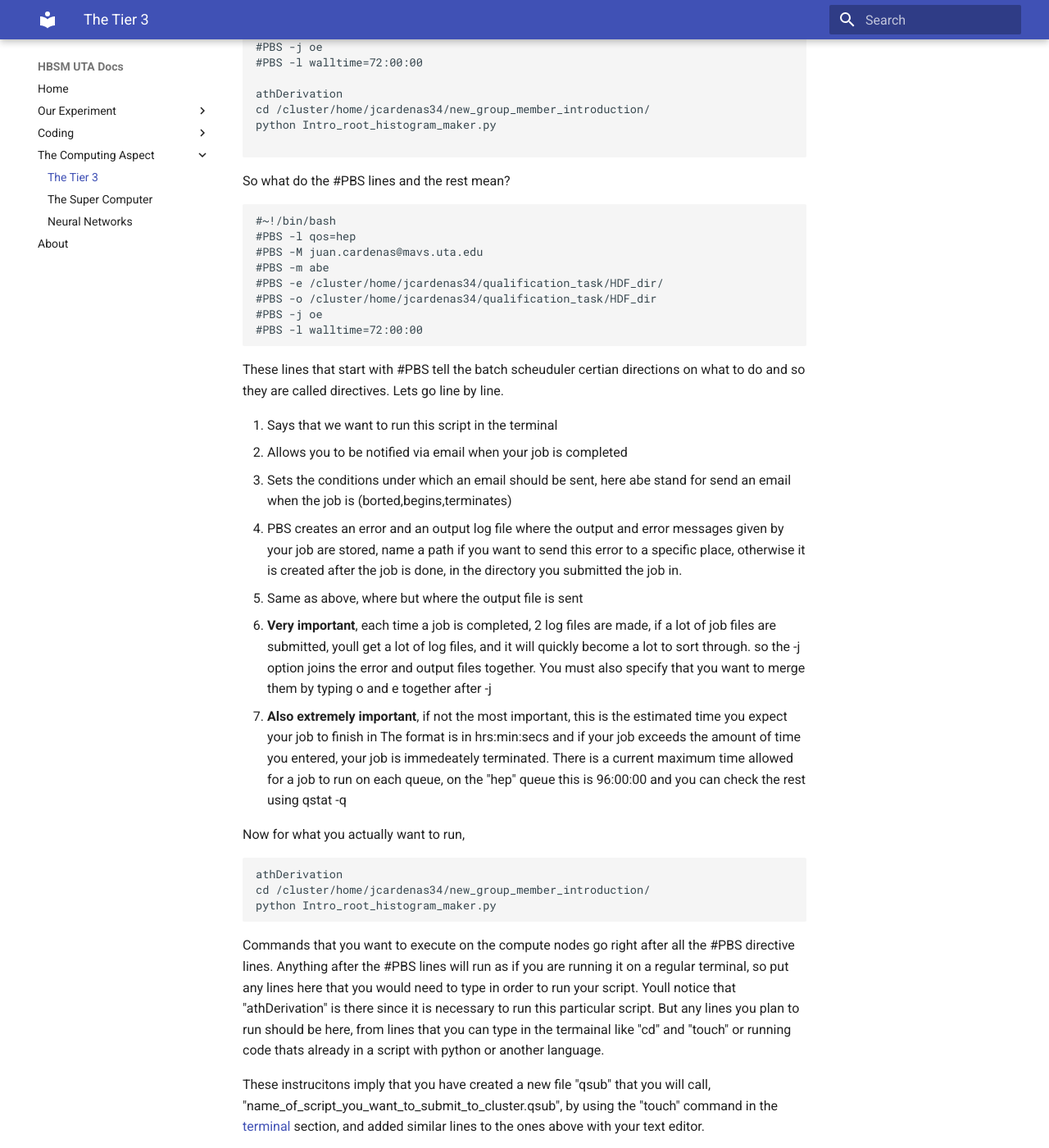
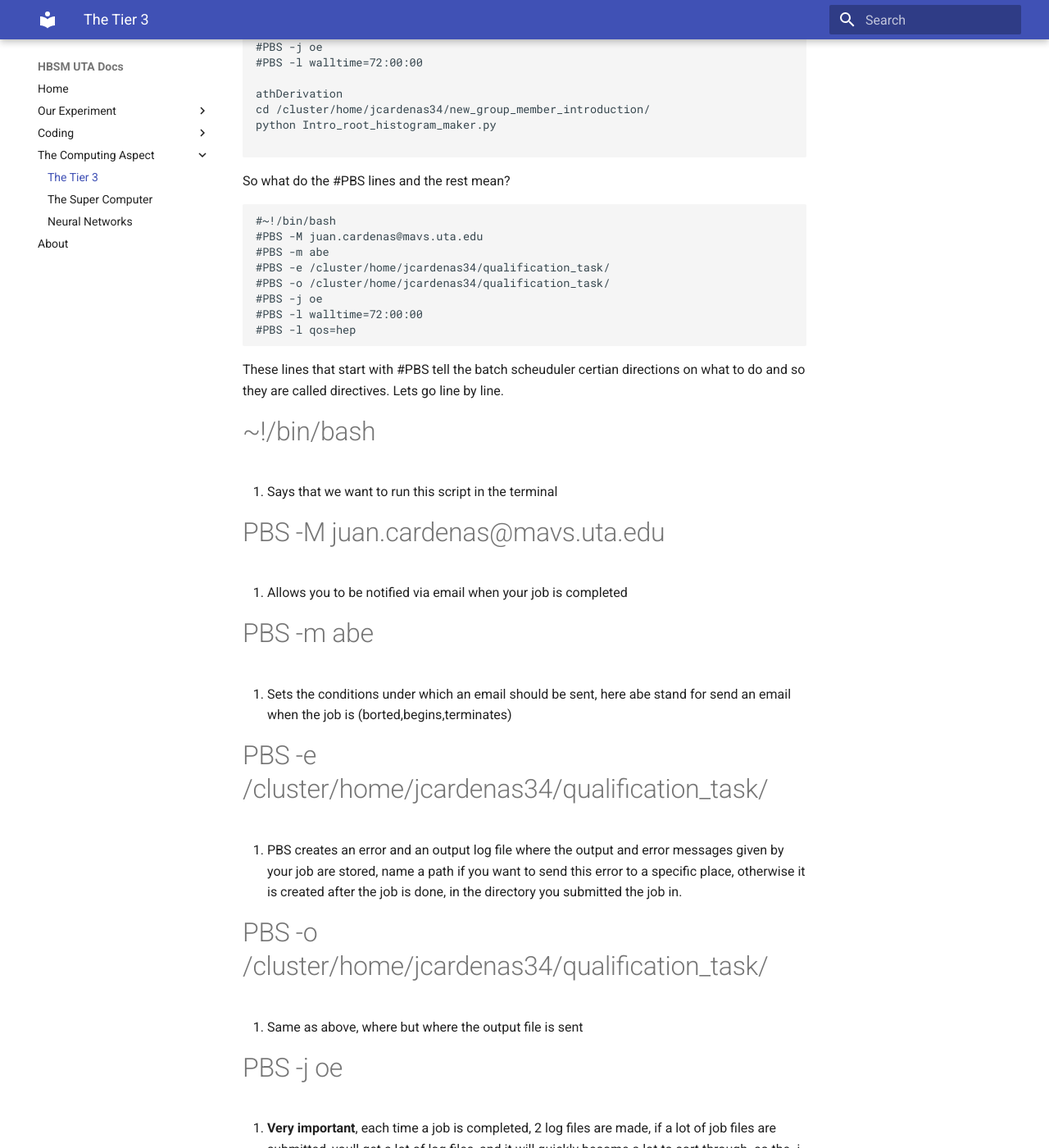
Before and after one commit to Jcardenas34/UTA-HBSM-New-Member-Quick-Start-Documentation, an MkDocs documentation site: the page built from docs/tier3.md, in a window 1280 px wide and 1400 px high, scrolled down 2530 px. Shown: the whole window at 82% size. Built offline with MkDocs 1.6.1 and Material for MkDocs 9.7.7, drawn with Linux system fonts in a browser that asks for light colours; some of the changed text lies outside the part shown.

Commit message:
Update tier3.md
More clear #PBS directive exaplanations

````diff
--- a/docs/tier3.md
+++ b/docs/tier3.md
@@ -63,29 +63,46 @@
 
 ```
 #~!/bin/bash
-#PBS -l qos=hep
 #PBS -M juan.cardenas@mavs.uta.edu
 #PBS -m abe
-#PBS -e /cluster/home/jcardenas34/qualification_task/HDF_dir/
-#PBS -o /cluster/home/jcardenas34/qualification_task/HDF_dir
+#PBS -e /cluster/home/jcardenas34/qualification_task/
+#PBS -o /cluster/home/jcardenas34/qualification_task/
 #PBS -j oe
 #PBS -l walltime=72:00:00
+#PBS -l qos=hep
 ```
 These lines that start with #PBS tell the batch scheuduler certian directions on what to do and so they are called directives. Lets go line by line.
 
+#~!/bin/bash
 1. Says that we want to run this script in the terminal
+
+#PBS -M juan.cardenas@mavs.uta.edu
 2. Allows you to be notified via email when your job is completed
+
+#PBS -m abe
 3. Sets the conditions under which an email should be sent, here abe stand for send an email when the job is (borted,begins,terminates)
+
+#PBS -e /cluster/home/jcardenas34/qualification_task/
 4. PBS creates an error and an output log file where the output and error messages given by your job are stored, name a path if you want to send this error to a specific place, otherwise it is created after the job is done, in the directory you submitted the job in.
+
+#PBS -o /cluster/home/jcardenas34/qualification_task/
 5. Same as above, where but where the output file is sent
+
+#PBS -j oe
 6. __Very important__, each time a job is completed, 2 log files are made, if a lot of job files are submitted, youll get a lot of log files, and it will quickly become a lot to sort through. so the -j option joins the error and output files together. You must also specify that you want to merge them by typing o and e together after -j
+
+#PBS -l walltime=72:00:00
 7. __Also extremely important__, if not the most important, this is the estimated time you expect your job to finish in
 The format is in hrs:min:secs and if your job exceeds the amount of time you entered, your job is immedeately terminated.
 There is a current maximum time allowed for a job to run on each queue, on the "hep" queue this is 96:00:00
 and you can check the rest using qstat -q
 
+#PBS -l qos=hep
+8. Tells the batch schedueler which queue you want to run on, the main reason for this is to allow more or less time for your job to run.
 
-Now for what you actually want to run,
+
+
+Now for what you actually want to run, your code
 
 ```
 athDerivation
````
